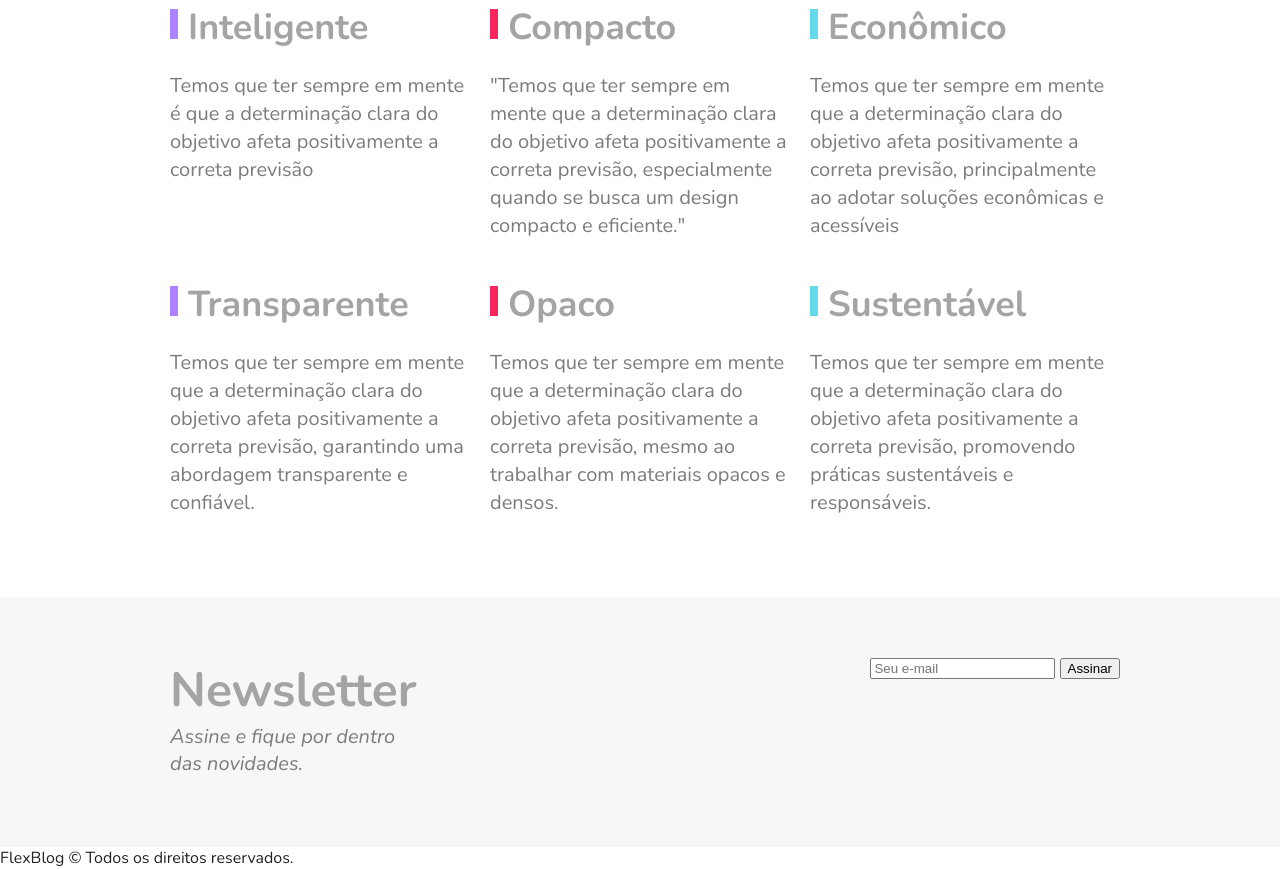
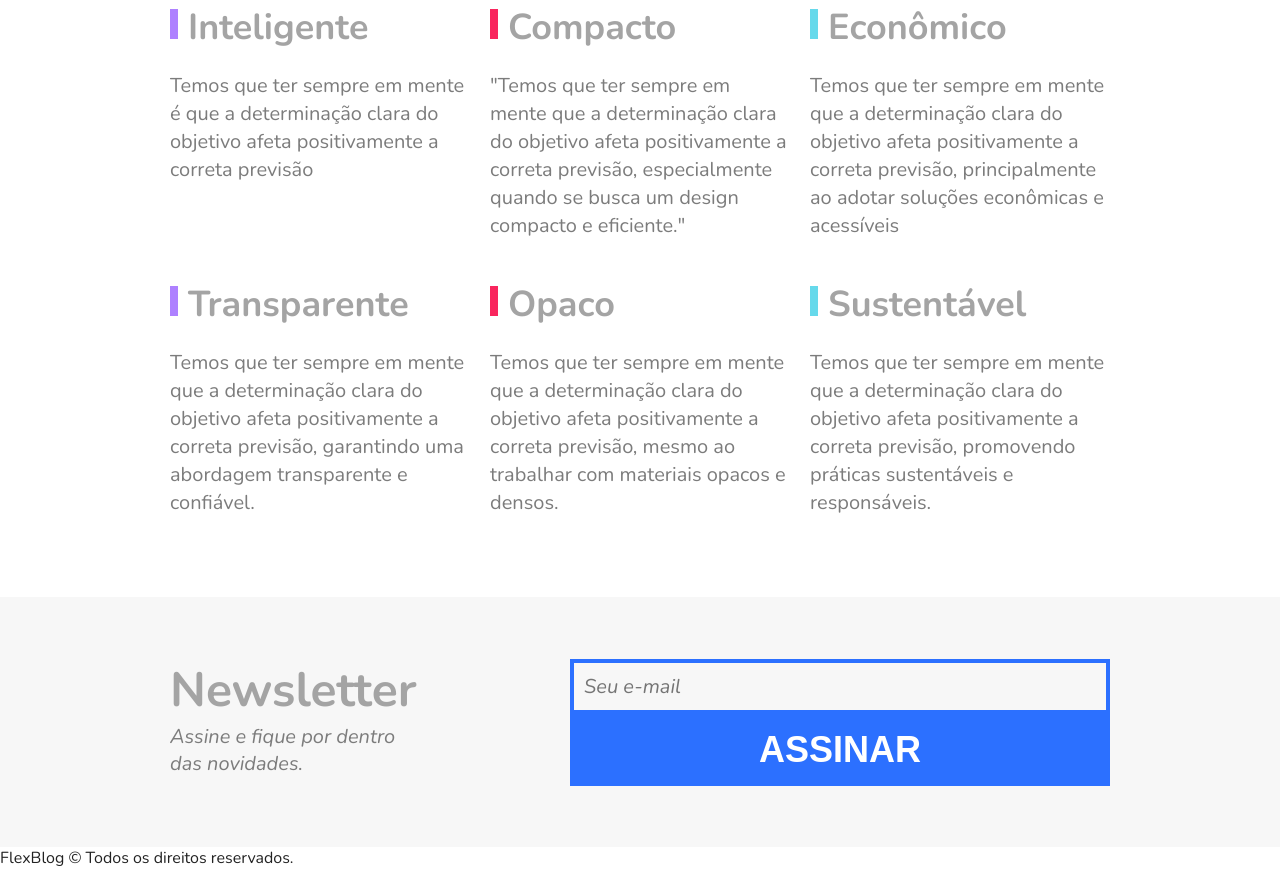
Before and after one commit to TbrunoK/FlexBlog, a plain HTML site: page index.html in a window 1280 px wide. Shown: the part 2666-3535 px from the top of the page. Drawn offline with nearby package versions, Linux system fonts and the light colour scheme; a script that the page names is missing.

Commit message:
Newletter: botão

```diff
--- a/css/style.css
+++ b/css/style.css
@@ -346,7 +346,7 @@ img {
 }
 
 .newsletter-info {
-  flex: 1 1 260px;
+  flex: 1 1 240px;
   margin: 0 10px;
 }
 
@@ -362,3 +362,37 @@ img {
   color: #7c7c7c;
   margin-bottom: 10px;
 }
+
+.newsletter-form {
+  flex: 2 1 260px;
+  margin: 0 10px;
+  align-self: center;
+  display: flex;
+  flex-wrap: wrap;
+}
+
+.newsletter-form input {
+  flex: 3 1 260px;
+  font-size: 1.25rem;
+  color: #7c7c7c;
+  font-style: italic;
+  font-family: "Nunito", Helvetica, Arial, sans-serif;
+  border: 4px solid #2c70ff;
+  background: transparent;
+  padding: 10px;
+  margin: 0px;
+  border-radius: 0px;
+}
+
+.newsletter-form button {
+  flex: 1 1 260px;
+  font-size: 2.25em;
+  font-weight: bold;
+  text-transform: uppercase;
+  background: #2c70ff;
+  color: white;
+  margin: 0px;
+  cursor: pointer;
+  border: 0px;
+  padding: 15px 10px;
+}
```
